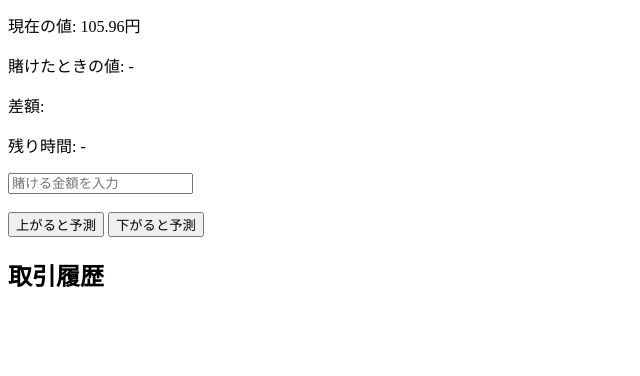
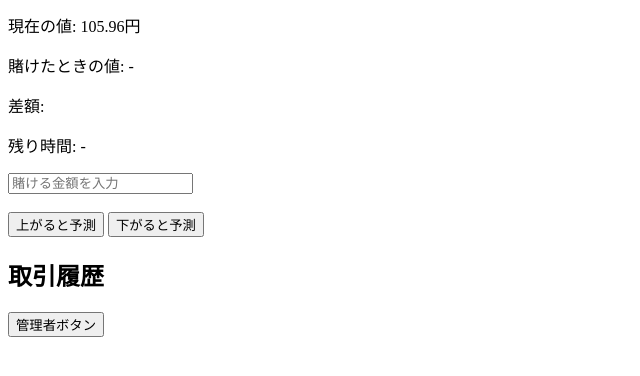
Before and after one commit to 183x/highlow, a plain HTML site: page index.html in a window 1280 px wide. Shown: the part 116-492 px from the top of the page, without its empty margins (0-640 px from the left). Drawn offline with Linux system fonts and the light colour scheme.

Commit message:
Update index.html

```diff
--- a/index.html
+++ b/index.html
@@ -164,6 +164,26 @@
             });
         }
 
+// 管理者パスワードを確認する関数
+function adminAccess() {
+            const password = prompt("管理者パスワードを入力してください:");
+            if (password === "aruaruaruga") {
+                const newBalance = prompt("新しい残高を設定してください:");
+                if (!isNaN(newBalance) && newBalance >= 0) {
+                    balance = Math.floor(parseFloat(newBalance)); // 残高を更新
+                    setCookie("balance", balance, 7); // Cookieに保存
+                    updateBalanceDisplay(); // 表示を更新
+                    alert("残高が更新されました。");
+                } else {
+                    alert("無効な残高が入力されました。");
+                }
+            } else {
+                alert("パスワードが間違っています。");
+            }
+        }
+
+
+
         // ページ読み込み時に残高と取引履歴を表示
         window.onload = function() {
             updateBalanceDisplay();
@@ -188,5 +208,6 @@
 
     <h2>取引履歴</h2>
     <div id="historyContainer"></div>
+    <button onclick="adminAccess()">管理者ボタン</button> <!-- 管理者ボタンの追加 -->
 </body>
 </html>
```
